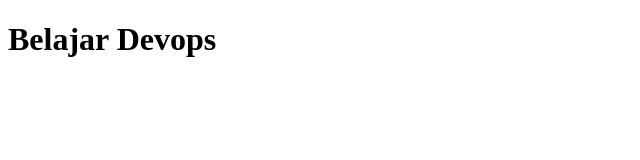
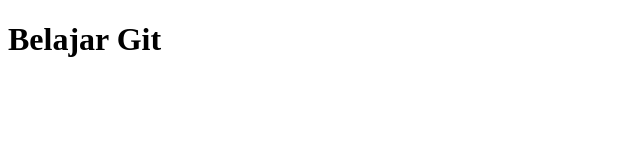
Before and after one commit to erianskrn/belajardevops, a plain HTML site: page index.html in a window 1280 px wide. Shown: the whole page, without its empty margins (0-640 px from the left). Drawn offline with Linux system fonts and the light colour scheme.

Commit message:
update index

```diff
--- a/index.html
+++ b/index.html
@@ -9,6 +9,6 @@
     <title>Document</title>
   </head>
   <body>
-    <h1>Belajar Devops</h1>
+    <h1>Belajar Git</h1>
   </body>
 </html>
```
